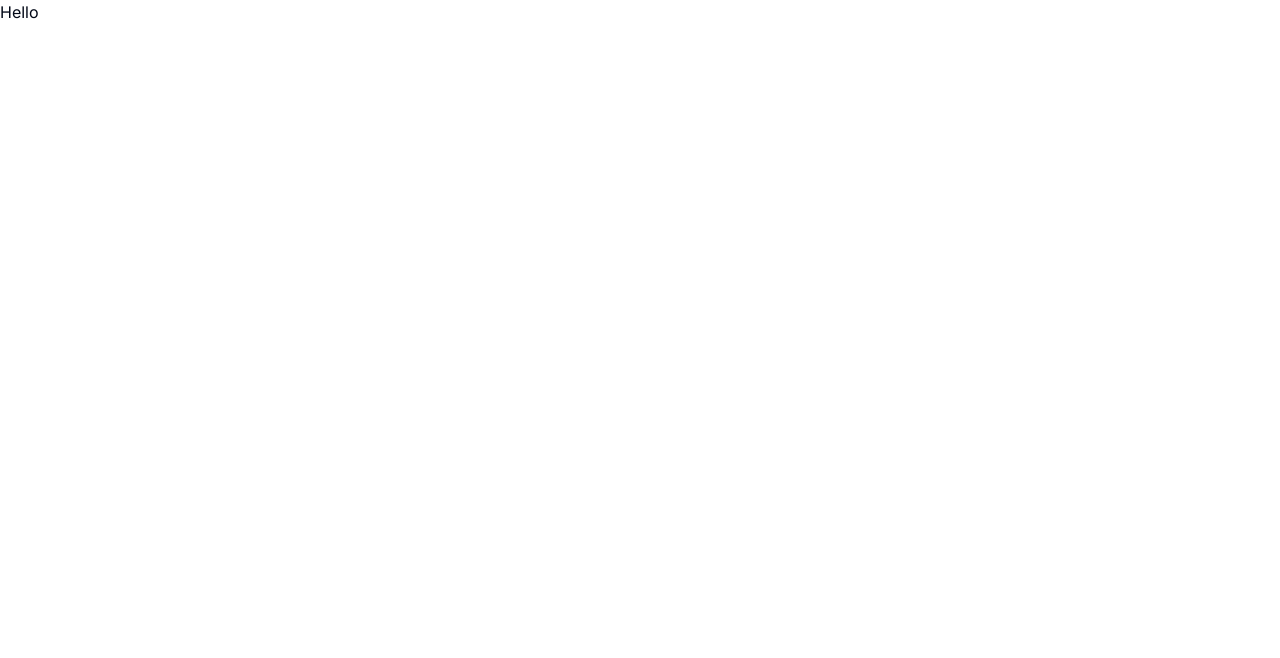
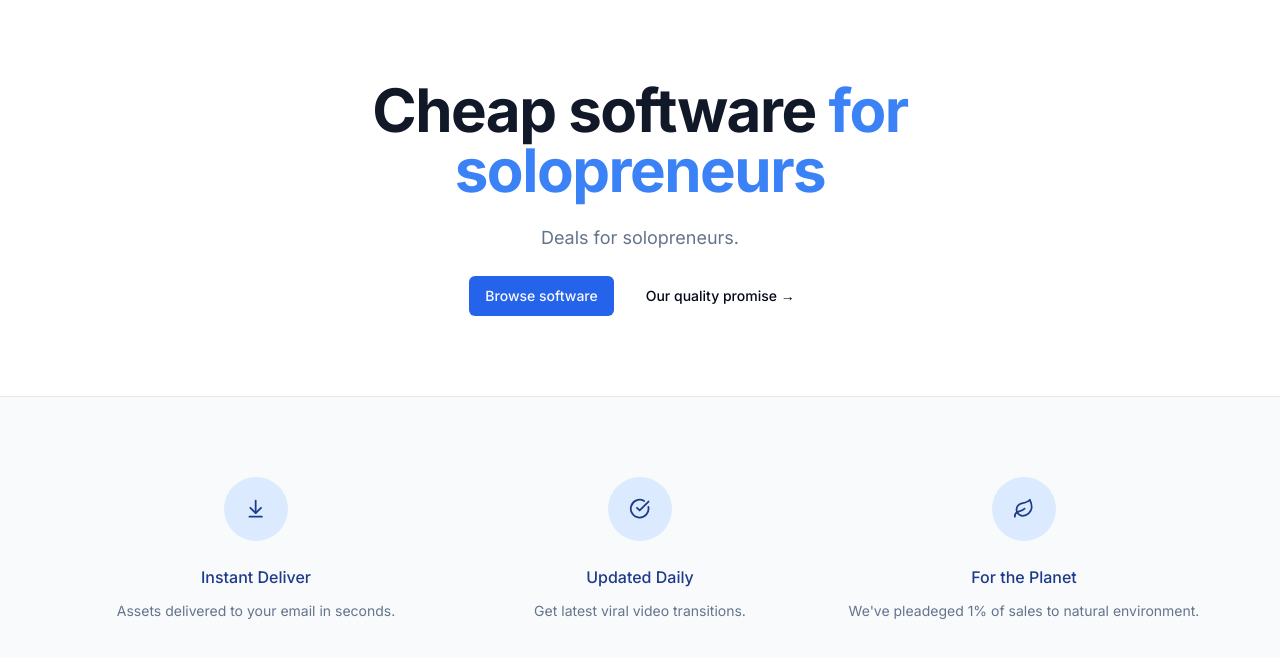
Before and after one commit to mikececco/saasdiscount, a Next.js app: page / in a window 1280 px wide. Shown: the top 658 px of the page. Built offline with nearby package versions, Linux system fonts and the light colour scheme.

Commit message:
MaxWidt component for all pages

```diff
--- a/app/globals.css
+++ b/app/globals.css
@@ -1,6 +1,9 @@
 @tailwind base;
 @tailwind components;
 @tailwind utilities;
+
+
+
 
 @layer base {
   :root {
@@ -10,7 +13,7 @@
     --card-foreground: 222.2 84% 4.9%;
     --popover: 0 0% 100%;
     --popover-foreground: 222.2 84% 4.9%;
-    --primary: 222.2 47.4% 11.2%;
+    --primary: 221.2 83.2% 53.3%;
     --primary-foreground: 210 40% 98%;
     --secondary: 210 40% 96.1%;
     --secondary-foreground: 222.2 47.4% 11.2%;
@@ -22,7 +25,7 @@
     --destructive-foreground: 210 40% 98%;
     --border: 214.3 31.8% 91.4%;
     --input: 214.3 31.8% 91.4%;
-    --ring: 222.2 84% 4.9%;
+    --ring: 221.2 83.2% 53.3%;
     --radius: 0.5rem;
     --chart-1: 12 76% 61%;
     --chart-2: 173 58% 39%;
@@ -38,7 +41,7 @@
     --card-foreground: 210 40% 98%;
     --popover: 222.2 84% 4.9%;
     --popover-foreground: 210 40% 98%;
-    --primary: 210 40% 98%;
+    --primary: 217.2 91.2% 59.8%;
     --primary-foreground: 222.2 47.4% 11.2%;
     --secondary: 217.2 32.6% 17.5%;
     --secondary-foreground: 210 40% 98%;
@@ -50,7 +53,7 @@
     --destructive-foreground: 210 40% 98%;
     --border: 217.2 32.6% 17.5%;
     --input: 217.2 32.6% 17.5%;
-    --ring: 212.7 26.8% 83.9%;
+    --ring: 224.3 76.3% 48%;
     --chart-1: 220 70% 50%;
     --chart-2: 160 60% 45%;
     --chart-3: 30 80% 55%;
@@ -58,6 +61,8 @@
     --chart-5: 340 75% 55%;
   }
 }
+
+
 
 @layer base {
   * {
--- a/app/page.tsx
+++ b/app/page.tsx
@@ -1,5 +1,75 @@
+import MaxWidthWrapper from "@/components/MaxWidthWrapper";
+import { Button, buttonVariants } from "@/components/ui/button";
+import { ArrowDownToLine, CheckCircle, Leaf } from "lucide-react";
+import Link from "next/link";
+
+const perks = [
+  {
+    name: "Instant Deliver",
+    icon: ArrowDownToLine,
+    description: "Assets delivered to your email in seconds."
+  },
+  {
+    name: "Updated Daily",
+    icon: CheckCircle,
+    description: "Get latest viral video transitions."
+  },
+  {
+    name: "For the Planet",
+    icon: Leaf,
+    description: "We've pleadeged 1% of sales to natural environment."
+  }
+]
+
 export default function Home() {
   return (
-    <p>Hello</p>
+    <>
+    <MaxWidthWrapper>
+      <div className="py-20 mx-auto text-center flex flex-col items-center max-w-3xl">
+        <h1 className='text-4xl font-bold tracking-tight text-gray-900 sm:text-6xl'>
+          Cheap software
+          <span className='text-blue-500'> for solopreneurs</span>
+        </h1>
+        <p className="mt-6 text-lg max-w-prose text-muted-foreground">
+          Deals for solopreneurs.
+        </p>
+        <div className="flex flex-col sm:flex-row gap-4 mt-6">
+          <Button asChild>
+            <Link href='/product' className={buttonVariants()}>
+                Browse software
+            </Link>
+          </Button>
+          <Button variant='ghost'>
+            Our quality promise &rarr;
+          </Button>
+        </div>
+      </div>
+      {/* TODO: List videos */}
+    </MaxWidthWrapper>
+    <section className="border-t border-gray-200 bg-gray-50">
+      <MaxWidthWrapper className="py-20">
+        <div className="grid grid-cols-1 gap-y-12 sm:grid-cols-2 sm:gap-x-6 lg:grid-cols-3 lg:gap-x-8 lg:gap-y-0">
+          {perks.map((perk) => (
+            <div key={perk.name} className="text-center md:flex md:items-start md:text-left lg:block lg:text-center">
+              <div className="md:flex-shrink-0 flex justify-center">
+                <div className="h-16 w-16 flex items-center justify-center rounded-full bg-blue-100 text-blue-900">
+                  {<perk.icon className="w-1/3 h-1/3"/>}
+                </div>
+              </div>
+              <div className="mt-6 md: ml-4 md:mt-0 lg:ml-0 lg:mt-6">
+                <h3 className="text-base font-medium text-blue-900">
+                  {perk.name}
+                </h3>
+                <p className="mt-3 text-sm text-muted-foreground">
+                  {perk.description}
+                </p>
+              </div>
+            </div>
+          ))}
+        </div>
+      </MaxWidthWrapper>
+    </section>
+    </>
+
   );
 }
--- /dev/null
+++ b/components/MaxWidthWrapper.tsx
@@ -0,0 +1,18 @@
+import React, { ReactNode } from 'react'
+import { cn } from "@/lib/utils";
+
+const MaxWidthWrapper = ({
+  className,
+  children
+}: {
+  className?: string,
+  children: ReactNode
+}) => {
+  return (
+    <div className={cn('mx-auto w-full max-w-screen-xl px-2.5 md:px-20', className)}>
+      {children}
+    </div>
+  )
+}
+
+export default MaxWidthWrapper
--- /dev/null
+++ b/components/ui/button.tsx
@@ -0,0 +1,56 @@
+import * as React from "react"
+import { Slot } from "@radix-ui/react-slot"
+import { cva, type VariantProps } from "class-variance-authority"
+
+import { cn } from "@/lib/utils"
+
+const buttonVariants = cva(
+  "inline-flex items-center justify-center whitespace-nowrap rounded-md text-sm font-medium ring-offset-background transition-colors focus-visible:outline-none focus-visible:ring-2 focus-visible:ring-ring focus-visible:ring-offset-2 disabled:pointer-events-none disabled:opacity-50",
+  {
+    variants: {
+      variant: {
+        default: "bg-primary text-primary-foreground hover:bg-primary/90",
+        destructive:
+          "bg-destructive text-destructive-foreground hover:bg-destructive/90",
+        outline:
+          "border border-input bg-background hover:bg-accent hover:text-accent-foreground",
+        secondary:
+          "bg-secondary text-secondary-foreground hover:bg-secondary/80",
+        ghost: "hover:bg-accent hover:text-accent-foreground",
+        link: "text-primary underline-offset-4 hover:underline",
+      },
+      size: {
+        default: "h-10 px-4 py-2",
+        sm: "h-9 rounded-md px-3",
+        lg: "h-11 rounded-md px-8",
+        icon: "h-10 w-10",
+      },
+    },
+    defaultVariants: {
+      variant: "default",
+      size: "default",
+    },
+  }
+)
+
+export interface ButtonProps
+  extends React.ButtonHTMLAttributes<HTMLButtonElement>,
+    VariantProps<typeof buttonVariants> {
+  asChild?: boolean
+}
+
+const Button = React.forwardRef<HTMLButtonElement, ButtonProps>(
+  ({ className, variant, size, asChild = false, ...props }, ref) => {
+    const Comp = asChild ? Slot : "button"
+    return (
+      <Comp
+        className={cn(buttonVariants({ variant, size, className }))}
+        ref={ref}
+        {...props}
+      />
+    )
+  }
+)
+Button.displayName = "Button"
+
+export { Button, buttonVariants }
--- a/package.json
+++ b/package.json
@@ -9,6 +9,7 @@
     "lint": "next lint"
   },
   "dependencies": {
+    "@radix-ui/react-slot": "^1.1.0",
     "class-variance-authority": "^0.7.0",
     "clsx": "^2.1.1",
     "lucide-react": "^0.424.0",
```
Also changed, not shown: 1 other file (tests, documents, lock files or other folders).
